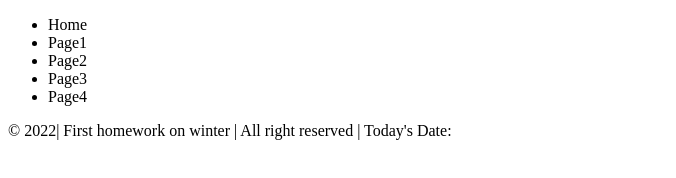
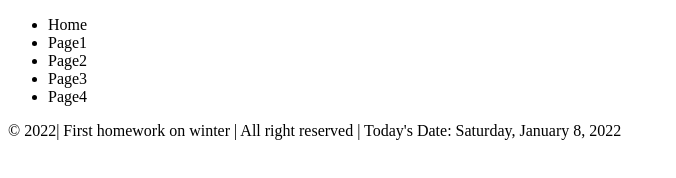
Before and after one commit to VicGa/WDD230-WINTER, a plain HTML site: page index.html in a window 1280 px wide. Shown: the whole page, without its empty margins (0-676 px from the left). Drawn offline with Linux system fonts and the light colour scheme.

Commit message:
fix date

```diff
--- a/index.html
+++ b/index.html
@@ -23,12 +23,10 @@
         &copy; 2022| First homework on winter | All right reserved | Today's Date: <span id="currentDate"></span>
     </footer>
     <script>
-
         //toLocalDateString
-
         const options = {weekday: "long", day:"numeric", month: "long", year: "numeric"};
-        document.getElementById('currentDate').textContent = new Date().toLocalDateString('en-US', options);
-
+        document.getElementById('currentDate').textContent = new Date().toLocaleDateString('en-US', options);
+        console.log(options);
     </script>
   </body>
 </html>
```
